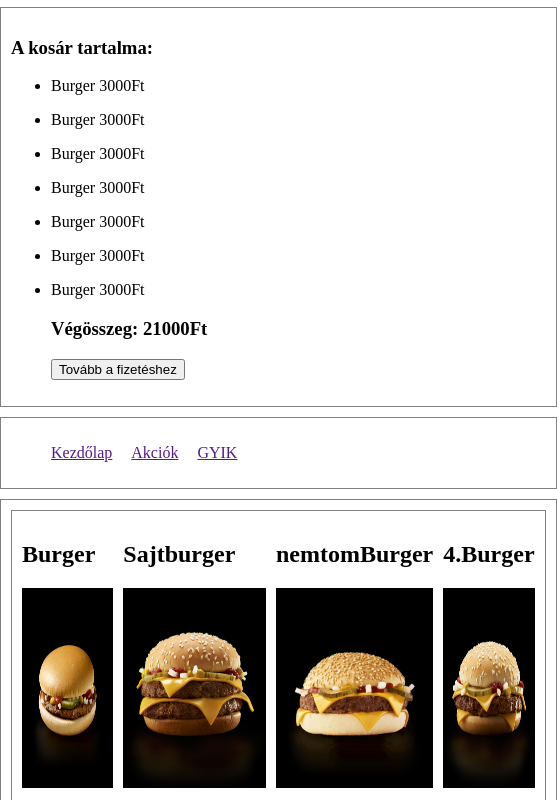
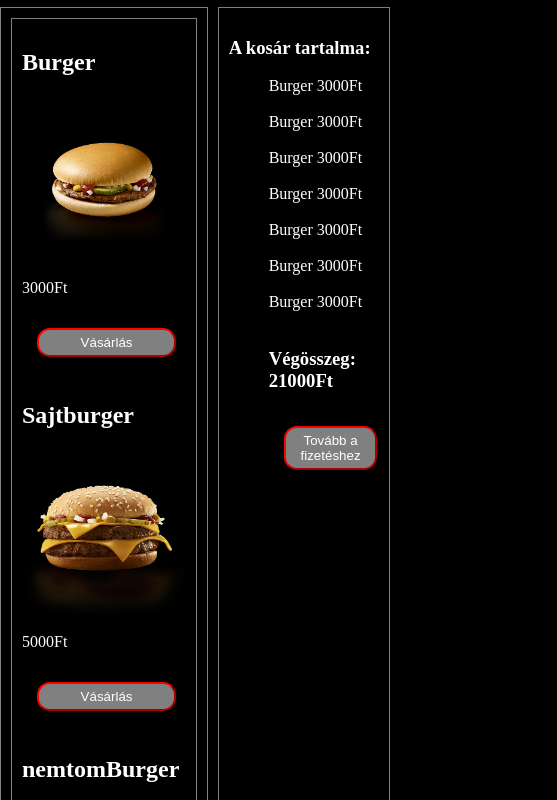
Before and after one commit to BeldyAdam/meki, a plain HTML site: page index.html in a window 390 px wide. Shown: the part 92-892 px from the top of the page, 557 px wide, since content can reach past the window. Drawn offline with Linux system fonts and the light colour scheme.

Commit message:
mekimajdnemkesz

```diff
--- a/index.html
+++ b/index.html
@@ -1,54 +1,66 @@
 <!DOCTYPE html>
 <html lang="hu">
   <head>
-        <meta charset="UTF-8">
-        <meta http-equiv="X-UA-Compatible" content="IE=edge">
-        <meta name="viewport" content="width=device-width, initial-scale=1.0">
+    <meta charset="UTF-8" />
+    <meta http-equiv="X-UA-Compatible" content="IE=edge" />
+    <meta name="viewport" content="width=device-width, initial-scale=1.0" />
     <title>Béldy Ádám</title>
-        <link rel="stylesheet" href="style.css">
+    <link rel="stylesheet" href="style.css" />
   </head>
   <body>
     <main>
       <header>
-                <h2>Webáruház</h2>
+        <h2>Burgerező</h2>
       </header>
       <nav>
-                <div class="menu">
         <ul>
           <li><a href="">Kezdőlap</a></li>
-                        <li><a href="">Akciók</a></li>
           <li><a href="">GYIK</a></li>
+          <li><a href="">Házhozszállítás</a></li>
         </ul>
-                </div>
       </nav>
       <article>
         <div class="aruk">
-                    <div>
-                        <h2>Burger</h2><img src="kepek/1_300.png" alt="burger"><p>3000Ft</p>
+          <div class="burger">
+            <h2>Burger</h2>
+            <img src="kepek/1.png" alt="burger" height="100%" />
+            <p>3000Ft</p>
             <button>Vásárlás</button>
           </div>
-                    <div>
-                        <h2>Sajtburger</h2><img src="kepek/2_300.png" alt="burger"><p>5000Ft</p>
+          <div class="burger">
+            <h2>Sajtburger</h2>
+            <img src="kepek/2.png" alt="burger" height="100%" />
+            <p>5000Ft</p>
             <button>Vásárlás</button>
           </div>
-                    <div>
-                        <h2>nemtomBurger</h2><img src="kepek/3_300.png" alt="burger"><p>9000Ft</p>
+          <div class="burger">
+            <h2>nemtomBurger</h2>
+            <img src="kepek/3.png" alt="burger" height="100%" />
+            <p>9000Ft</p>
             <button>Vásárlás</button>
           </div>
-                    <div>
-                        <h2>4.Burger</h2><img src="kepek/4_300.png" alt="burger"><p>11000Ft</p>
+          <div class="burger">
+            <h2>4.Burger</h2>
+            <img src="kepek/4.png" alt="burger" height="100%" />
+            <p>11000Ft</p>
             <button>Vásárlás</button>
           </div>
-                    <div>
-                        <h2>5.Burger</h2><img src="kepek/5_300.png" alt="burger"><p>15000Ft</p>
+          <div class="burger">
+            <h2>5.Burger</h2>
+            <img src="kepek/5.png" alt="burger" />
+            <p>15000Ft</p>
             <button>Vásárlás</button>
           </div>
-                    <div>
-                        <h2>valamiBurger</h2><img src="kepek/6_300.png" alt="burger"><p>500Ft</p>
+          <div class="burger">
+            <h2>valamiBurger</h2>
+            <img src="kepek/6.png" alt="burger" />
+            <p>500Ft</p>
             <button>Vásárlás</button>
           </div>
-                    <div>
-                        <h2>finomBurger</h2><img src="kepek/7_300.png" alt="burger"><p>4000Ft</p>
+          <div class="burger">
+            <h2>finomBurger</h2>
+            <img src="kepek/7.png" alt="burger" />
+            <p>4000Ft</p>
             <button>Vásárlás</button>
           </div>
         </div>
@@ -56,36 +68,18 @@
       <aside>
         <h3>A kosár tartalma:</h3>
         <ul>
-                    <div class="kosar">
-                        <li>
-                            <p>Burger      3000Ft</p>
-                        </li>
-                        <li>
-                            <p>Burger      3000Ft</p>
-                        </li>
-                        <li>
-                            <p>Burger      3000Ft</p>
-                        </li>
-                        <li>
-                            <p>Burger      3000Ft</p>
-                        </li>
-                        <li>
-                            <p>Burger      3000Ft</p>
-                        </li>
-                        <li>
-                            <p>Burger      3000Ft</p>
-                        </li>
-                        <li>
-                            <p>Burger      3000Ft</p>
-                        </li>
-                    </div>
+          <li><p>Burger 3000Ft</p></li>
+          <li><p>Burger 3000Ft</p></li>
+          <li><p>Burger 3000Ft</p></li>
+          <li><p>Burger 3000Ft</p></li>
+          <li><p>Burger 3000Ft</p></li>
+          <li><p>Burger 3000Ft</p></li>
+          <li><p>Burger 3000Ft</p></li>
           <h3>Végösszeg: 21000Ft</h3>
           <button>Tovább a fizetéshez</button>
         </ul>
       </aside>
-            <footer>
-                <h1>Béldy Ádám</h1>
-            </footer>
+      <footer><h1>Béldy Ádám</h1></footer>
     </main>
   </body>
 </html>
--- a/style.css
+++ b/style.css
@@ -1,120 +1,164 @@
 body {
   padding: 0;
   margin: 0;
+  background-color: black;
+  color: white;
 }
-* {
+*{
   box-sizing: border-box;
 }
 
-main {
-  display: grid;
+nav>ul>li>a{
+  color: rgb(255, 0, 200);
+  text-decoration: none;
+  text-align: center;
+  font-size: 14px;
+  display: inline;
+}
+
+@keyframes proba {
+  from {color: red;}
+  to {color: blue;}
+}
+
+header>h2{
+  text-align: center;
+  animation: proba 5s infinite;
+}
+
+button{
+  margin: 15px;
+  width: 85%;
+  border-color: red;
+  padding: 5px;
+  border-radius: 13px;
+  background-color: gray;
+  color: white;
+}
+
+main{
+  display:grid;
   grid-template-columns: 1fr 2fr 1fr;
-  grid-template-areas:
-    "h h h"
-    "n n n"
-    "a a as"
-    "f f f";
+  grid-template-areas: "h h h"
+                       "n n n"
+                       "a a as"
+                       "f f f";
   gap: 10px;
 }
-article {
-  display: grid;
-  grid-template-columns: auto auto auto auto;
-}
-header,
-nav,
-article,
-footer,
-aside {
+header, nav, article, footer, aside{
   border: 1px solid gray;
   padding: 10px;
 }
 
-header {
-  grid-area: h;
+header{
+  grid-area:h;
 }
-nav {
-  grid-area: n;
+nav{
+  grid-area:n;
 }
-article {
-  grid-area: a;
+article{
+  grid-area:a;
 }
-aside {
-  grid-area: as;
+aside{
+  grid-area:as;
 }
-footer {
-  grid-area: f;
+footer{
+  grid-area:f;
 }
 
-@media screen and (max-width: 750px) {
-  main {
-    display: grid;
-    grid-template-columns: 2fr 1fr;
-    grid-template-areas:
-      "h"
-      "as"
-      "n"
-      "a"
-      "f";
-  }
-  article {
-    display: grid;
-    grid-template-columns: auto auto;
-  }
-}
-
-@media screen and (max-width: 600px) {
-  main {
-    display: grid;
-    grid-template-columns: 2fr 1fr;
-    grid-template-areas:
-      "h"
-      "as"
-      "n"
-      "a"
-      "f";
-  }
-  article {
-    display: grid;
-    grid-template-columns: auto auto;
-  }
-}
-
-@media screen and (max-width: 400px) {
-  main {
-    display: grid;
-    grid-template-columns: 2fr 1fr;
-    grid-template-areas:
-      "h "
-      "as "
-      "n "
-      "a "
-      "f ";
-  }
-  article {
-    display: grid;
-    grid-template-columns: auto;
-  }
-}
-
-ul > li {
+ul>li{
   display: inline;
   margin-right: 15px;
 }
 
-.aruk {
+.aruk{
   display: grid;
   grid-template-columns: repeat(4, auto);
   gap: 10px;
   padding: 10px;
   border: 1px solid gray;
+  width: 100%;
+
 }
 
-img {
+.aruk>div>img{
+  max-width: 250px;
+  max-height: 250px;
   width: 100%;
-  height: 200px;
-  background-size: cover;
+  height: auto;
+  border-radius: 6px;
 }
 
-.kosar > li {
-  gap: 0px;
+aside>ul>li>p{
+  margin: 0px;
+
 }
+
+@media screen and (max-width: 1285px)
+{
+    main
+    {
+      display: grid;
+      grid-template-columns: 1fr 2fr 1fr;
+        grid-template-areas: "h h h"
+                             "a a as"
+                             "n n n"
+                             "f f f";
+    }
+    .aruk{
+      display: grid;
+      grid-template-columns: repeat(4, auto);
+    }
+    .aruk>div>img{
+      max-width: 250px;
+      max-height: 250px;
+      width: 100%;
+      height: auto;
+    }
+}
+
+@media screen and (max-width: 750px)
+{
+    main
+    {
+      display: grid;
+      grid-template-columns: repeat(2, auto);
+        grid-template-areas: "h h"
+                             "a as"
+                             "n n"
+                             "f f";
+    }
+    .aruk{
+      display: grid;
+      grid-template-columns: repeat(2, auto);
+    }
+    .aruk>div>img{
+      max-width: 250px;
+      max-height: 250px;
+      width: 100%;
+      height: auto;
+    }
+}
+
+@media screen and (max-width: 525px)
+{
+    main
+    {
+      display: grid;
+      grid-template-columns: repeat(1, auto);
+        grid-template-areas: "h h"
+                             "a as"
+                             "n n"
+                             "f f";
+    }
+    .aruk{
+      display: grid;
+      grid-template-columns: repeat(1, auto);
+    }
+    .aruk>div>img{
+      max-width: 250px;
+      max-height: 250px;
+      width: 100%;
+      height: auto;
+    }
+}
```
Lines whose indentation alone changed are shown as unchanged.
